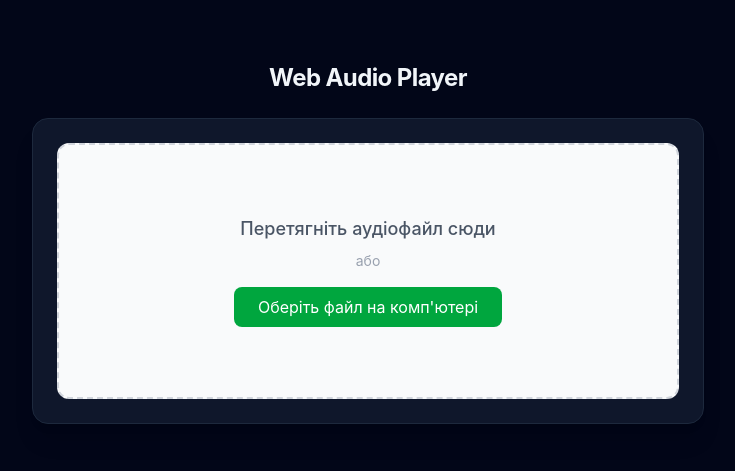
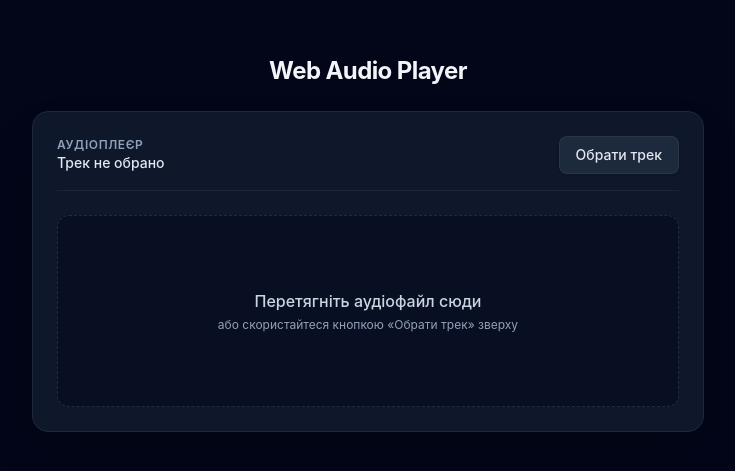
Before and after one commit to yuriiDaniuk/audio-player, a React (Vite) app: page / in a window 1280 px wide. Shown: the part 157-628 px from the top of the page, without its empty margins (272-1007 px from the left). Built offline with nearby package versions, Linux system fonts and the light colour scheme.

Commit message:
feat: improve audio file handling and enhance drag-and-drop functionality in Player component

```diff
--- a/src/components/Player/Player.tsx
+++ b/src/components/Player/Player.tsx
@@ -5,37 +5,48 @@ import { formatTime } from "../../utils/formatTime";
 export default function Player() {
   const soundController = useRef<SoundDriver | null>(null);
   const waveContainerRef = useRef<HTMLDivElement | null>(null);
+
   const [loading, setLoading] = useState(false);
   const [hasFile, setHasFile] = useState(false);
+  const [fileKey, setFileKey] = useState<number>(0);
+  const [fileName, setFileName] = useState<string>("");
   const [isDragging, setIsDragging] = useState(false);
   const [currentTime, setCurrentTime] = useState(0);
   const [duration, setDuration] = useState(0);
 
-  // 1. Універсальна функція обробки файлу
+  // Спеціальний лічильник для стабільної обробки drag & drop над дочірніми елементами
+  const dragCounter = useRef(0);
+
+  // 1. Універсальна функція обробки аудіофайлу
   const processAudioFile = useCallback(async (audioFile: File) => {
     if (!audioFile.type.includes("audio")) {
-      alert("Будь ласка, оберіть аудіофайл");
+      alert("Будь ласка, оберіть коректний аудіофайл");
       return;
     }
 
+    // 🔴 Очищення пам'яті: зупиняємо попередній трек перед стартом нового
+    if (soundController.current) {
+      soundController.current.pause(true);
+      soundController.current = null;
+    }
+
     setLoading(true);
+    setFileName(audioFile.name);
+    setCurrentTime(0);
+    setHasFile(false);
+
     const soundInstance = new SoundDriver(audioFile);
 
     soundInstance.onTimeUpdate = (current, total) => {
       setCurrentTime((prev) => {
-        // 🔴 Якщо це жорстке скидання на нуль (натиснули Stop) — завжди оновлюємо інтерфейс!
         if (current === 0) return 0;
-
-        // Інакше — використовуємо звичайну оптимізацію
         return Math.floor(current) !== Math.floor(prev) ? current : prev;
       });
-
       setDuration(total);
     };
 
     try {
       if (waveContainerRef.current) {
-        // Метод init просто декодує звук, йому ширина контейнера ще не потрібна
         await soundInstance.init(waveContainerRef.current);
         soundController.current = soundInstance;
 
@@ -43,7 +54,7 @@ export default function Player() {
           setDuration(soundInstance.audioBuffer.duration);
         }
 
-        // Просто кажемо React, що файл готовий. Далі працюватиме useLayoutEffect!
+        setFileKey(Date.now()); // 🔴 ДОДАЙ ЦЕ СЮДИ: Тепер ключ оновлюється ВЧАСНО
         setHasFile(true);
       }
     } catch (err) {
@@ -54,46 +65,61 @@ export default function Player() {
   }, []);
 
   useLayoutEffect(() => {
-    // Цей код виконається СИНХРОННО відразу після того, як React змінить DOM
-    // (тобто контейнер отримає клас block і свою реальну ширину),
-    // але ДО того, як браузер встигне намалювати це на екрані.
     if (hasFile && waveContainerRef.current && soundController.current) {
+      // 🔴 1. Жорстко очищаємо контейнер від старого SVG-графіка
+      waveContainerRef.current.innerHTML = "";
+
+      // 🔴 2. Тільки після цього малюємо новий
       soundController.current.drawChart();
     }
-  }, [hasFile]); // Запускаємо ефект тільки тоді, коли змінюється стейт hasFile
+  }, [hasFile, fileKey]); // Перемальовуємо при зміні файлу
 
-  // 2. Обробник для звичайного кліку по кнопці (замість старого uploadAudio)
+  // Обробник вибору через клік по кнопці (Input)
   const handleInputUpload = useCallback(
     (event: React.ChangeEvent<HTMLInputElement>) => {
       const files = event.target.files;
       if (files && files.length > 0) {
-        processAudioFile(files[0]); // Передаємо файл в універсальну функцію
+        processAudioFile(files[0]);
       }
+      event.target.value = ""; // Очищаємо інпут для можливості вибрати той самий файл повторно
     },
     [processAudioFile],
   );
 
-  // Обробник: коли файл "завис" над контейнером
-  const handleDragOver = useCallback((e: React.DragEvent<HTMLDivElement>) => {
-    e.preventDefault(); // Обов'язково! Інакше браузер просто відкриє файл на новій вкладці
+  // Обробники глобального Drag & Drop
+  const handleDragEnter = useCallback((e: React.DragEvent<HTMLDivElement>) => {
+    e.preventDefault();
+    e.stopPropagation();
+    dragCounter.current += 1;
+    if (e.dataTransfer.items && e.dataTransfer.items.length > 0) {
       setIsDragging(true);
+    }
   }, []);
 
-  // Обробник: коли мишка з файлом вийшла за межі контейнера
   const handleDragLeave = useCallback((e: React.DragEvent<HTMLDivElement>) => {
     e.preventDefault();
+    e.stopPropagation();
+    dragCounter.current -= 1;
+    if (dragCounter.current === 0) {
       setIsDragging(false);
+    }
   }, []);
 
-  // Обробник: коли користувач відпустив кнопку миші (кинув файл)
+  const handleDragOver = useCallback((e: React.DragEvent<HTMLDivElement>) => {
+    e.preventDefault();
+    e.stopPropagation();
+  }, []);
+
   const handleDrop = useCallback(
     (e: React.DragEvent<HTMLDivElement>) => {
       e.preventDefault();
-      setIsDragging(false); // Вимикаємо підсвітку
+      e.stopPropagation();
+      setIsDragging(false);
+      dragCounter.current = 0;
 
-      const files = e.dataTransfer.files; // Дістаємо файли з події Drag & Drop
+      const files = e.dataTransfer.files;
       if (files && files.length > 0) {
-        processAudioFile(files[0]); // Віддаємо файл у нашу готову функцію!
+        processAudioFile(files[0]);
       }
     },
     [processAudioFile],
@@ -120,33 +146,39 @@ export default function Player() {
   );
 
   return (
-    <div className="w-full bg-slate-900 border border-slate-800 rounded-2xl p-6 shadow-xl flex flex-col gap-6 text-slate-100">
-      {/* Секція завантаження файлу */}
-      {!hasFile && (
     <div
+      onDragEnter={handleDragEnter}
+      onDragLeave={handleDragLeave}
       onDragOver={handleDragOver}
-          onDragLeave={handleDragLeave}
       onDrop={handleDrop}
-          className={`
-      flex flex-col items-center justify-center w-full h-64
-      border-2 border-dashed rounded-xl transition-all duration-200 ease-in-out
-      ${
-        isDragging
-          ? "border-green-500 bg-green-50/50 scale-[1.02]"
-          : "border-gray-300 bg-gray-50 hover:bg-gray-100"
-      }
-    `}
+      className="relative w-full bg-slate-900 border border-slate-800 rounded-2xl p-6 shadow-2xl flex flex-col gap-6 text-slate-100 overflow-hidden"
     >
-          <div className="text-center pointer-events-none">
-            <p className="text-lg font-medium text-gray-600 mb-2">
-              {isDragging ? "Кидайте файл сюди!" : "Перетягніть аудіофайл сюди"}
+      {/* 🚀 Глобальний оверлей (Варіант А): показується при перетягуванні над плеєром */}
+      {isDragging && (
+        <div className="absolute inset-0 z-50 bg-slate-950/85 backdrop-blur-sm border-2 border-dashed border-sky-400 rounded-2xl flex flex-col items-center justify-center gap-3 transition-all pointer-events-none">
+          <div className="w-14 h-14 rounded-full bg-sky-500/20 text-sky-400 flex items-center justify-center text-2xl font-bold">
+            ⬇
+          </div>
+          <p className="text-lg font-semibold text-sky-200">
+            Відпустіть аудіофайл, щоб завантажити
           </p>
-            <p className="text-sm text-gray-400">або</p>
+        </div>
+      )}
+
+      {/* 📱 Верхня панель (Хедер): завжди доступна кнопка + назва треку */}
+      <div className="flex items-center justify-between gap-4 border-b border-slate-800/80 pb-4">
+        <div className="flex flex-col min-w-0">
+          <span className="text-xs uppercase tracking-wider text-slate-400 font-semibold">
+            Аудіоплеєр
+          </span>
+          <span className="text-sm font-medium text-slate-200 truncate max-w-[200px] sm:max-w-md">
+            {fileName || "Трек не обрано"}
+          </span>
         </div>
 
-          {/* Наш оновлений інпут для вибору файлу кліком */}
-          <label className="mt-4 px-6 py-2 bg-green-600 text-white rounded-lg cursor-pointer hover:bg-green-700 transition-colors">
-            Оберіть файл на комп'ютері
+        {/* Кнопка вибору файлу кліком (на мобільних — основний спосіб) */}
+        <label className="flex items-center gap-2 px-4 py-2 bg-slate-800 hover:bg-slate-700 active:bg-slate-600 text-slate-200 text-sm font-medium rounded-lg cursor-pointer transition border border-slate-700/60 shadow-sm shrink-0">
+          <span>{hasFile ? "Замінити трек" : "Обрати трек"}</span>
           <input
             type="file"
             accept="audio/*"
@@ -155,12 +187,23 @@ export default function Player() {
           />
         </label>
       </div>
+
+      {/* Стартовий блок, якщо файл ще не обрано взагалі */}
+      {!hasFile && !loading && (
+        <div className="flex flex-col items-center justify-center w-full h-48 border border-dashed border-slate-700/60 rounded-xl bg-slate-950/40 text-center p-6">
+          <p className="text-base text-slate-300 font-medium mb-1">
+            Перетягніть аудіофайл сюди
+          </p>
+          <p className="text-xs text-slate-400">
+            або скористайтеся кнопкою «Обрати трек» зверху
+          </p>
+        </div>
       )}
 
-      {/* Індикатор завантаження */}
+      {/* Індикатор завантаження / декодування */}
       {loading && (
-        <div className="text-center py-8 text-sky-400 font-medium animate-pulse">
-          Декодування та обробка треку...
+        <div className="w-full h-48 flex items-center justify-center text-sky-400 font-medium animate-pulse bg-slate-950/40 rounded-xl border border-slate-800">
+          Декодування та побудова хвилі...
         </div>
       )}
 
@@ -169,18 +212,18 @@ export default function Player() {
         ref={waveContainerRef}
         id="waveContainer"
         className={`w-full h-48 bg-slate-950/70 border border-slate-800/80 rounded-xl overflow-hidden ${
-          !hasFile ? "hidden" : "block"
+          !hasFile || loading ? "hidden" : "block"
         }`}
       />
 
-      {/* Панель керування */}
+      {/* Нижня панель керування */}
       {!loading && hasFile && (
-        <div className="flex flex-wrap items-center justify-between gap-4 pt-2 border-t border-slate-800">
-          <div className="flex items-center gap-2">
+        <div className="flex flex-wrap items-center justify-between gap-4 pt-2 border-t border-slate-800/80">
+          <div className="flex items-center gap-2 sm:gap-3">
             <button
               type="button"
               onClick={togglePlayer("play")}
-              className="px-5 py-2 bg-sky-500 hover:bg-sky-400 text-slate-950 font-semibold rounded-lg transition active:scale-95"
+              className="px-5 py-2 bg-sky-500 hover:bg-sky-400 text-slate-950 font-semibold rounded-lg transition active:scale-95 shadow-md shadow-sky-500/20"
             >
               Play
             </button>
@@ -201,14 +244,10 @@ export default function Player() {
               Stop
             </button>
 
-            {/* індикатор часу */}
-            {duration > 0 ? (
-              <span className="text-gray-400 text-sm font-medium tracking-wide">
+            {/* Індикатор часу */}
+            <span className="text-slate-400 text-sm font-medium tracking-wide ml-2">
               {formatTime(currentTime)} / {formatTime(duration)}
             </span>
-            ) : (
-              <span className="text-gray-500 text-sm">Завантаження...</span>
-            )}
           </div>
 
           {/* Регулятор гучності */}
```
Lines whose indentation alone changed are shown as unchanged.
